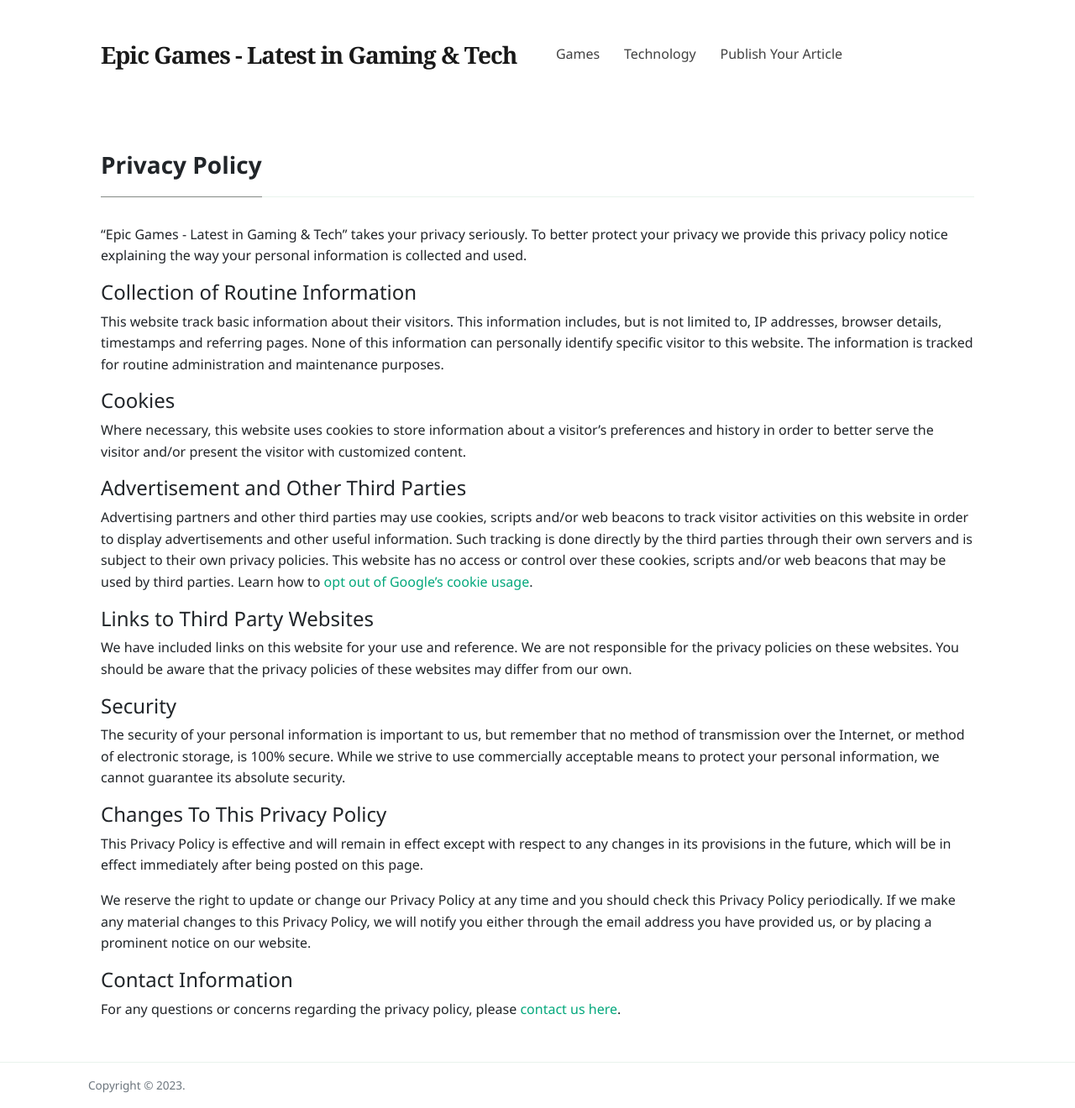
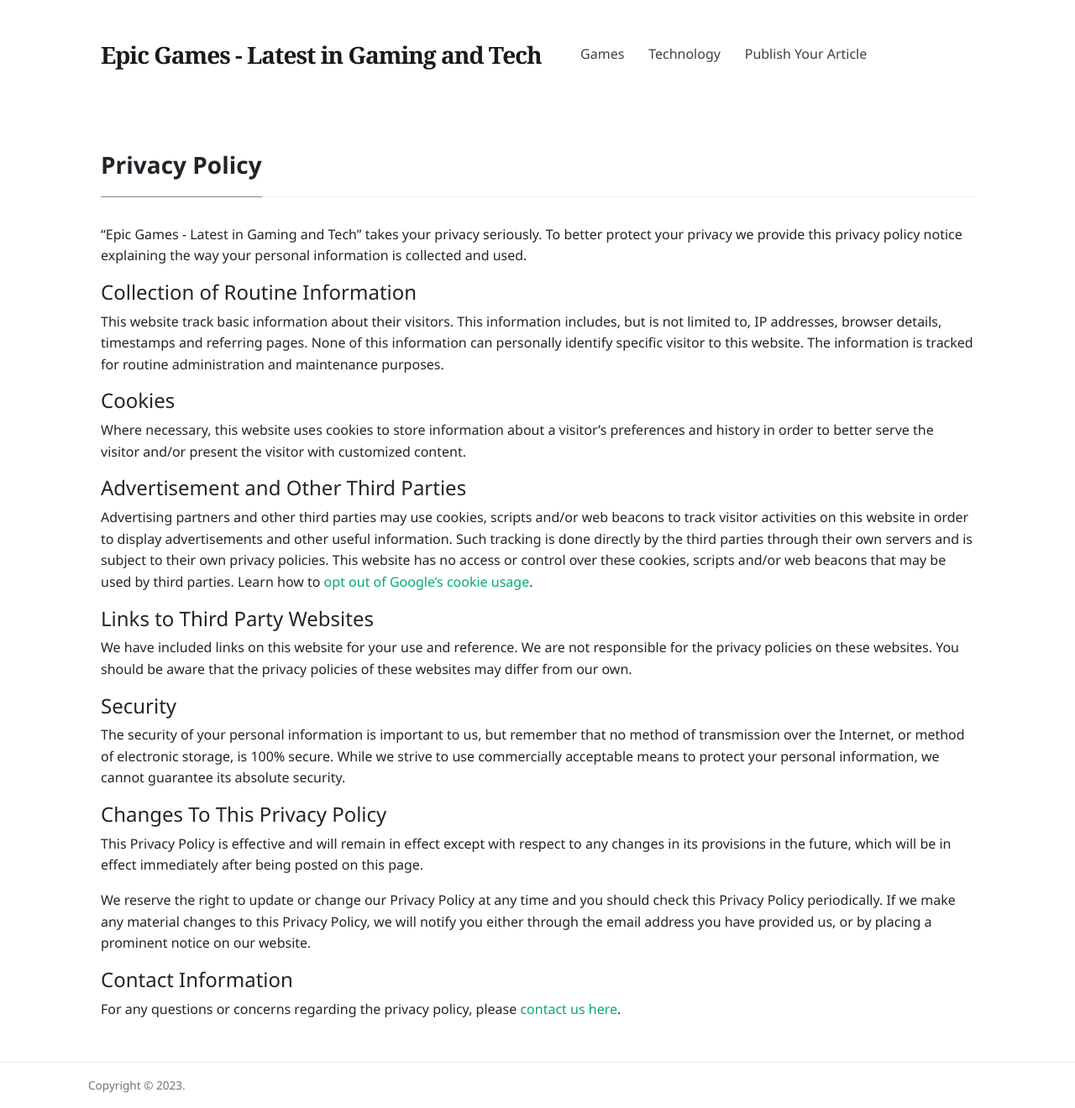
Before and after one commit to ExchangeRouter/epicgames.in, a Jekyll site: the page built from _pages/privacy-policy.md, in a window 1280 px wide and 1320 px high. Shown: the whole window at 84% size. Built offline with Jekyll 4.4.1, drawn with Linux system fonts in a browser that asks for light colours; nearby versions of some CDN libraries.

Commit message:
Update _config.yml

```diff
--- a/_config.yml
+++ b/_config.yml
@@ -1,5 +1,5 @@
 # Site
-name: 'Epic Games - Latest in Gaming & Tech'
+name: 'Epic Games - Latest in Gaming and Tech'
 description: 'Epic Games is your ultimate destination for discovering the latest and greatest in gaming and technology. Dive into a world of top-tier games, cutting-edge tech news, comprehensive reviews, insightful guides, and engaging community discussions.'
 logo: 'assets/images/favicon.png'
 favicon: 'assets/images/favicon.ico'
```
